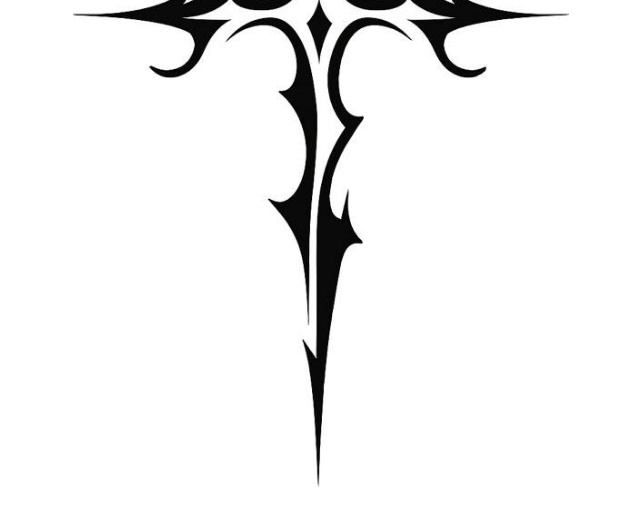
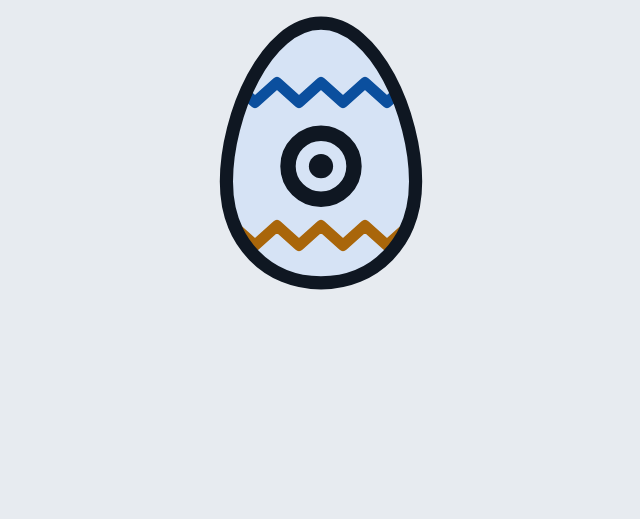
Before and after one commit to spongefile/eurorackfi, a plain HTML site: page secret/index.html in a window 1280 px wide. Shown: the part 281-800 px from the top of the page, without its empty margins (319-959 px from the left). Drawn offline with Linux system fonts and the light colour scheme.

Commit message:
/secret: greeting and a drawn easter egg replace the image
spongefile's request. The egg is inline SVG at the wordmark jack's
weight, with the jack as its centre. cross.jpg is removed from the tree.

Co-Authored-By: Claude Fable 5.2 <noreply@anthropic.com>

```diff
--- a/secret/index.html
+++ b/secret/index.html
@@ -5,13 +5,36 @@
 <meta name="viewport" content="width=device-width, initial-scale=1">
 <meta name="robots" content="noindex, nofollow">
 <title>eurorack.fi</title>
+<link rel="preconnect" href="https://fonts.googleapis.com">
+<link rel="stylesheet" href="https://fonts.googleapis.com/css2?family=Archivo:wdth,wght@85..112,400..800&display=swap">
 <style>
-  html,body{height:100%;margin:0;background:#fff}
-  body{display:flex;align-items:center;justify-content:center}
-  img{display:block;max-width:min(92vw,546px);max-height:92vh;width:auto;height:auto}
+  :root{ --bg:#E7EBF0; --ink:#0F1722; --accent:#0B4F9E; --soft:#D6E3F5; --signal:#A9660A; }
+  @media (prefers-color-scheme: dark){
+    :root{ --bg:#0F1722; --ink:#E6ECF4; --accent:#7FB0EE; --soft:#1C2A40; --signal:#E0A040; }
+  }
+  html,body{height:100%;margin:0;background:var(--bg);color:var(--ink)}
+  body{display:flex;flex-direction:column;align-items:center;justify-content:center;gap:1.6rem;padding:16px;box-sizing:border-box;
+    font-family:"Archivo",system-ui,sans-serif}
+  h1{margin:0;font-size:clamp(1.5rem,6vw,2.4rem);font-weight:800;font-stretch:90%;letter-spacing:-.01em;text-align:center}
+  svg{display:block;width:min(56vw,220px);height:auto}
 </style>
 </head>
 <body>
-<img src="cross.jpg" alt="" width="546" height="810">
+<h1>Hi, you found a secret!</h1>
+<!-- An easter egg, drawn at the weight of the wordmark's jack: the egg's
+     own "o" is that jack, ring and dot. -->
+<svg viewBox="0 0 200 260" role="img" aria-label="An easter egg">
+  <defs>
+    <clipPath id="egg"><path d="M100 12 C150 12 186 96 186 156 C186 212 148 248 100 248 C52 248 14 212 14 156 C14 96 50 12 100 12 Z"/></clipPath>
+  </defs>
+  <g clip-path="url(#egg)">
+    <rect width="200" height="260" fill="var(--soft)"/>
+    <path d="M0 84 L20 66 L40 84 L60 66 L80 84 L100 66 L120 84 L140 66 L160 84 L180 66 L200 84" fill="none" stroke="var(--accent)" stroke-width="10" stroke-linejoin="round"/>
+    <path d="M0 214 L20 196 L40 214 L60 196 L80 214 L100 196 L120 214 L140 196 L160 214 L180 196 L200 214" fill="none" stroke="var(--signal)" stroke-width="10" stroke-linejoin="round"/>
+    <circle cx="100" cy="142" r="30" fill="none" stroke="var(--ink)" stroke-width="14"/>
+    <circle cx="100" cy="142" r="11" fill="var(--ink)"/>
+  </g>
+  <path d="M100 12 C150 12 186 96 186 156 C186 212 148 248 100 248 C52 248 14 212 14 156 C14 96 50 12 100 12 Z" fill="none" stroke="var(--ink)" stroke-width="12"/>
+</svg>
 </body>
 </html>
```
Also changed, not shown: secret/cross.jpg (deleted).
